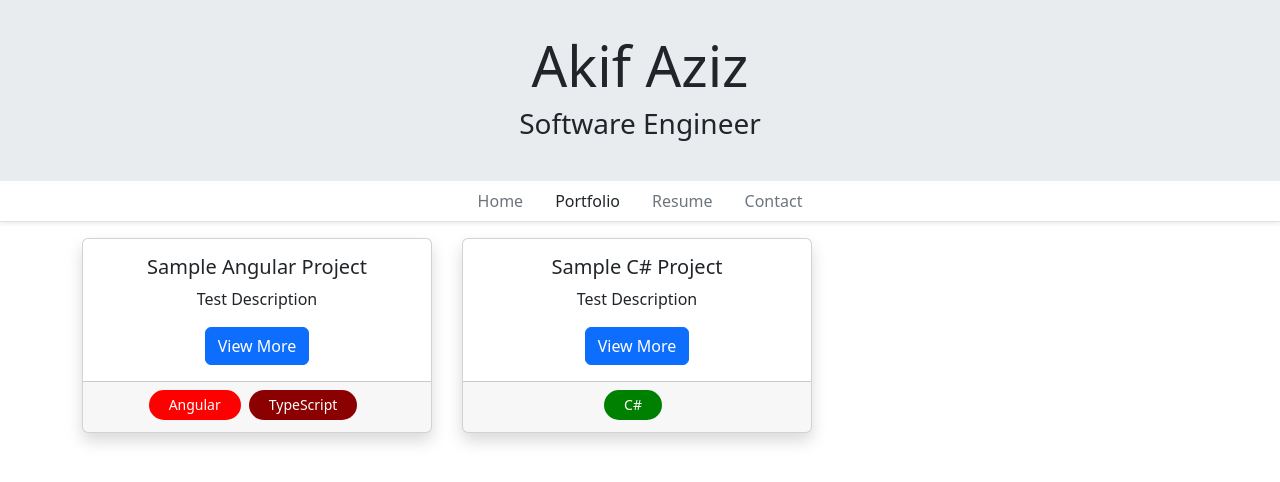
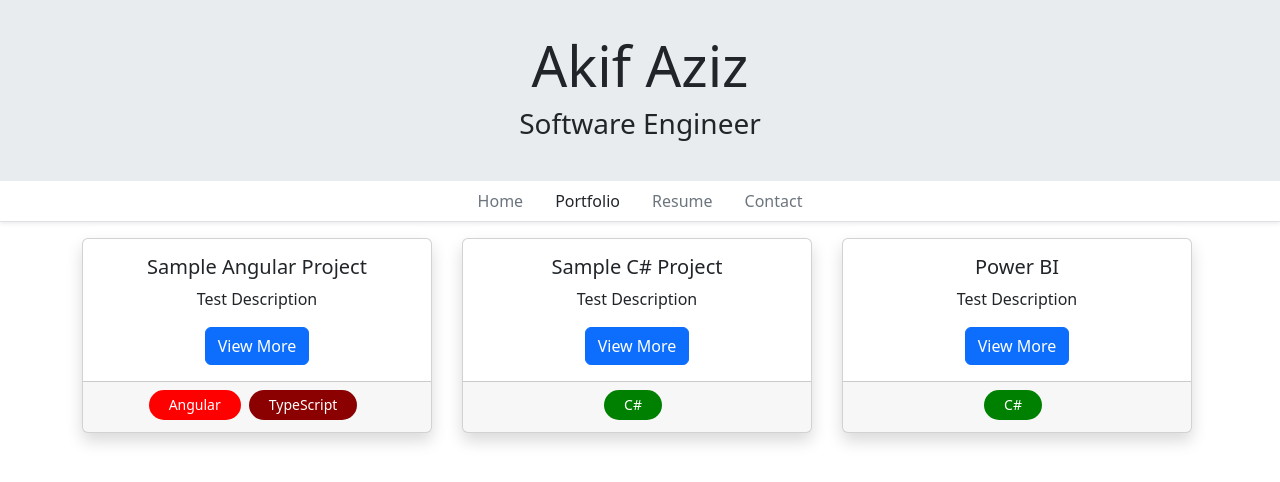
Before and after one commit to TaKaGith/AngularPortfolioWebsite, an Angular app: page /portfolio in a window 1280 px wide. Shown: the top 482 px of the page. Built offline with nearby package versions, Linux system fonts and the light colour scheme.

Commit message:
add sample project

```diff
--- a/src/app/_services/projects.service.ts
+++ b/src/app/_services/projects.service.ts
@@ -25,6 +25,15 @@ export class ProjectsService {
       pictures: ["../../assets/image_1.jpg","../../assets/image_2.jpg","../../assets/image_3.jpg"],
       tags: [Tag.CSHARP],
     },
+    {
+      id: 2,
+      name: 'Power BI',
+      summary: 'Test Description',
+      description: 'This is sample Power BI Project',
+      projectLink: 'https://github.com/TaKaGith',
+      pictures: ["../../assets/image_1.jpg","../../assets/image_2.jpg","../../assets/image_3.jpg"],
+      tags: [Tag.CSHARP],
+    },
   ];
 
   constructor() {}
```
